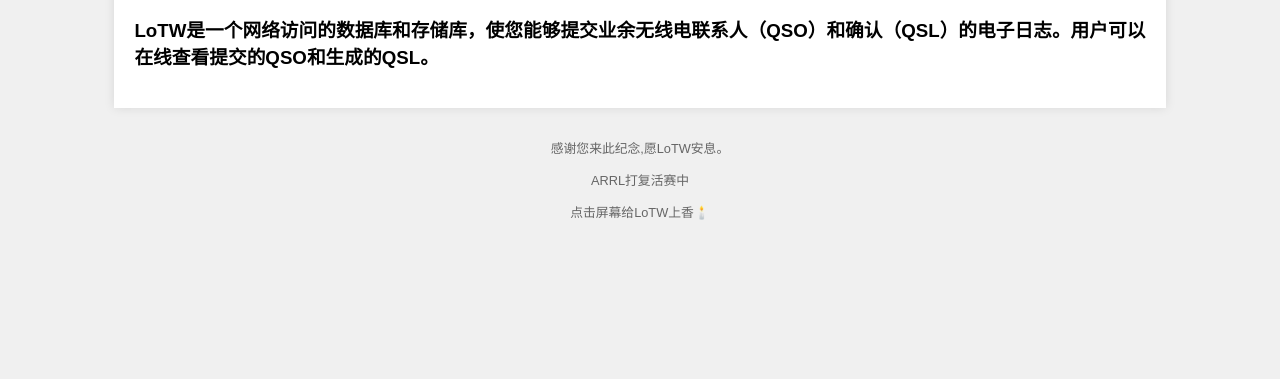
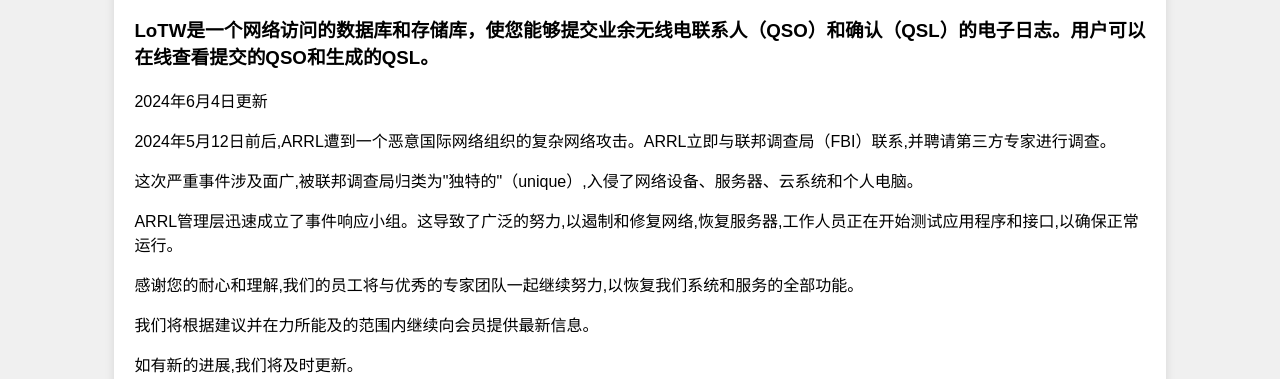
Before and after one commit to BA7MLV/QSL.ICU, a plain HTML site: page index.html in a window 1280 px wide. Shown: the part 533-912 px from the top of the page. Before the commit the page ends 800 px from the top, so only its background shows below. Drawn offline with Linux system fonts and the light colour scheme.

Commit message:
Update index.html

```diff
--- a/index.html
+++ b/index.html
@@ -73,7 +73,8 @@
             <h3>在这个特殊的时刻，我们缅怀LoTW网站，它曾经是我们HAM 通联中不可或缺的一部分。</h3>
             <h3>LoTW是一个网络访问的数据库和存储库，使您能够提交业余无线电联系人（QSO）和确认（QSL）的电子日志。用户可以在线查看提交的QSO和生成的QSL。</h3>
         </div>
-        </div>
+
+        <p>2024年6月4日更新</p> <p>2024年5月12日前后,ARRL遭到一个恶意国际网络组织的复杂网络攻击。ARRL立即与联邦调查局（FBI）联系,并聘请第三方专家进行调查。</p> <p>这次严重事件涉及面广,被联邦调查局归类为"独特的"（unique）,入侵了网络设备、服务器、云系统和个人电脑。</p> <p>ARRL管理层迅速成立了事件响应小组。这导致了广泛的努力,以遏制和修复网络,恢复服务器,工作人员正在开始测试应用程序和接口,以确保正常运行。</p> <p>感谢您的耐心和理解,我们的员工将与优秀的专家团队一起继续努力,以恢复我们系统和服务的全部功能。</p> <p>我们将根据建议并在力所能及的范围内继续向会员提供最新信息。</p> <p>如有新的进展,我们将及时更新。</p>
         <div class="footer">
             <p>感谢您来此纪念,愿LoTW安息。</p>
             <p>ARRL打复活赛中</p>
```
